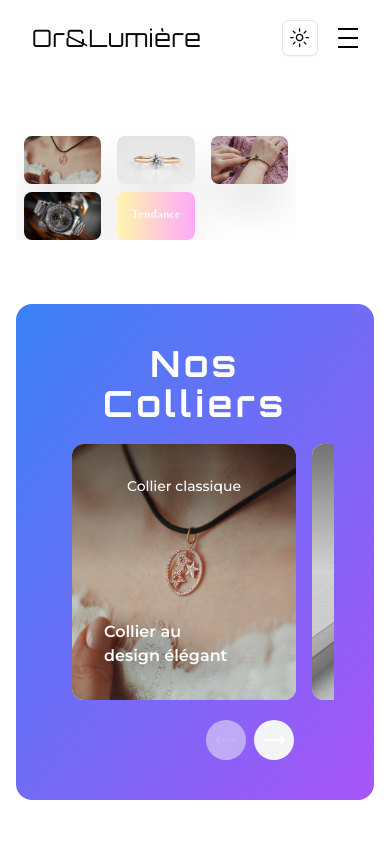
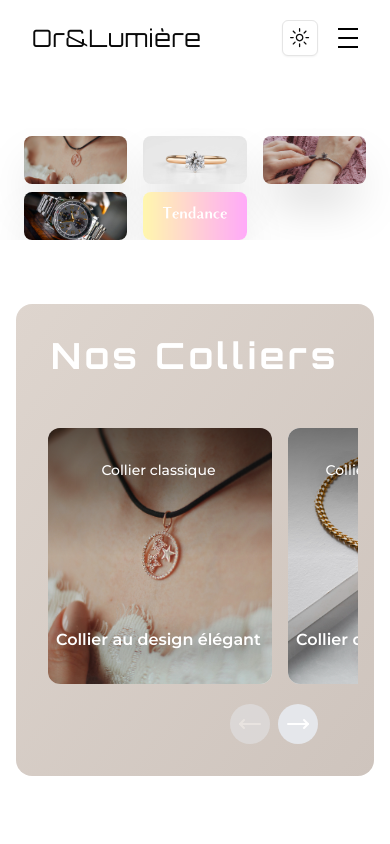
Before and after one commit to Adrien-legeleu/site-orlumiere, a Next.js app: page /collections in a window 390 px wide. Shown: the top 844 px of the page. Built offline with nearby package versions, Linux system fonts and the light colour scheme.

Commit message:
site finish responsive design all , check re all tonight

```diff
--- a/src/about/Commitments.tsx
+++ b/src/about/Commitments.tsx
@@ -67,7 +67,7 @@ export function Commitments() {
 
   return (
     <div className="space-y-12 mt-20">
-      <h2 className="text-5xl text-center  font-orbitron tracking-wider text-black/80 dark:text-white/80 font-semibold">
+      <h2 className="text-4xl text-center  font-orbitron tracking-wider text-black/80 dark:text-white/80 font-semibold">
         Nos engagements
       </h2>
       <div className="grid font-montserrat grid-cols-1 sm:grid-cols-2 lg:grid-cols-4 relative z-10 py-10 max-w-7xl mx-auto">
--- a/src/collections/Landing.tsx
+++ b/src/collections/Landing.tsx
@@ -14,8 +14,8 @@ export function Landing() {
       ),
       value: "necklace",
       content: (
-        <div className="w-full overflow-hidden relative h-full rounded-2xl p-10 text-xl md:text-4xl font-bold text-white bg-gradient-to-br from-blue-500 to-purple-500">
-          <h3 className="text-center text-4xl tracking-widest font-orbitron">
+        <div className="w-full overflow-hidden relative h-full rounded-2xl  450px:p-10 px-4 py-8 text-xl md:text-4xl font-bold text-white bg-gradient-to-br from-[#DED5CE] to-[#cec4bd]">
+          <h3 className="text-center max-550px:pb-8 text-4xl tracking-widest font-orbitron">
             Nos Colliers
           </h3>
 
@@ -29,8 +29,8 @@ export function Landing() {
       ),
       value: "ring",
       content: (
-        <div className="w-full overflow-hidden relative h-full rounded-2xl p-10 text-xl md:text-4xl font-bold text-white bg-gradient-to-br from-blue-500 to-purple-500">
-          <h3 className="text-center text-4xl tracking-widest font-orbitron">
+        <div className="w-full overflow-hidden relative h-full rounded-2xl  450px:p-10 px-4 py-8 text-xl md:text-4xl font-bold text-white bg-gradient-to-br from-[#DED5CE] to-[#cec4bd]">
+          <h3 className="text-center max-550px:pb-8 text-4xl tracking-widest font-orbitron">
             Nos Bagues
           </h3>
           <AppleCardsCarouselDemoBagues />
@@ -43,8 +43,8 @@ export function Landing() {
       ),
       value: "playground",
       content: (
-        <div className="w-full overflow-hidden relative h-full rounded-2xl p-10 text-xl md:text-4xl font-bold text-white bg-gradient-to-br from-blue-500 to-purple-500">
-          <h3 className="text-center text-4xl tracking-widest font-orbitron">
+        <div className="w-full overflow-hidden relative h-full rounded-2xl  450px:p-10 px-4 py-8 text-xl md:text-4xl font-bold text-white bg-gradient-to-br from-[#DED5CE] to-[#cec4bd]">
+          <h3 className="text-center max-550px:pb-8 text-4xl tracking-widest font-orbitron">
             Nos blacelets
           </h3>
           <AppleCardsCarouselDemoBracelets />
@@ -57,8 +57,8 @@ export function Landing() {
       ),
       value: "content",
       content: (
-        <div className="w-full overflow-hidden relative h-full rounded-2xl p-10 text-xl md:text-4xl font-bold text-white bg-gradient-to-br from-blue-500 to-purple-500">
-          <h3 className="text-center text-4xl tracking-widest font-orbitron">
+        <div className="w-full overflow-hidden relative h-full rounded-2xl  450px:p-10 px-4 py-8 text-xl md:text-4xl font-bold text-white bg-gradient-to-br from-[#DED5CE] to-[#cec4bd]">
+          <h3 className="text-center max-550px:pb-8 text-4xl tracking-widest font-orbitron">
             Nos Montres
           </h3>
           <AppleCardsCarouselDemoMontres />
@@ -71,8 +71,8 @@ export function Landing() {
       ),
       value: "random",
       content: (
-        <div className="w-full overflow-hidden relative h-full rounded-2xl p-10 text-xl md:text-4xl font-bold text-white bg-gradient-to-br from-blue-500 to-purple-500">
-          <h3 className="text-center text-4xl tracking-widest font-orbitron">
+        <div className="w-full overflow-hidden relative h-full rounded-2xl 450px:p-10 px-4 py-8 text-xl md:text-4xl font-bold text-white bg-gradient-to-br from-[#DED5CE] to-[#cec4bd]">
+          <h3 className="text-center max-550px:pb-8 text-4xl tracking-widest font-orbitron">
             Tendances
           </h3>
           <AppleCardsCarouselDemoTendances />
--- a/src/components/acerternity/apple-cards-carousel.tsx
+++ b/src/components/acerternity/apple-cards-carousel.tsx
@@ -121,7 +121,7 @@ export const Carousel = ({ items, initialScroll = 0 }: CarouselProps) => {
                   },
                 }}
                 key={"card" + index}
-                className="last:pr-[5%] md:last:pr-[33%]  rounded-xl"
+                className="last:pr-[5%] md:last:pr-[33%]    rounded-xl"
               >
                 {item}
               </motion.div>
@@ -130,14 +130,14 @@ export const Carousel = ({ items, initialScroll = 0 }: CarouselProps) => {
         </div>
         <div className="flex justify-end gap-2 mr-10">
           <button
-            className="relative z-40 h-10 w-10 rounded-full bg-gray-100 flex items-center justify-center disabled:opacity-50"
+            className="relative z-40 h-10 w-10 rounded-full bg-gray-200 flex items-center justify-center disabled:opacity-50"
             onClick={scrollLeft}
             disabled={!canScrollLeft}
           >
             <MoveLeft className="dark:text-black" />
           </button>
           <button
-            className="relative z-40 h-10 w-10 rounded-full bg-gray-100 flex items-center justify-center disabled:opacity-50"
+            className="relative z-40 h-10 w-10 rounded-full bg-gray-200 flex items-center justify-center disabled:opacity-50"
             onClick={scrollRight}
             disabled={!canScrollRight}
           >
@@ -198,7 +198,7 @@ export const Card = ({
         className="rounded-xl bg-gray-100 dark:bg-neutral-900 h-64 w-56  cursor-default overflow-hidden flex flex-col items-start justify-start relative z-10"
       >
         <div className="absolute h-full top-0 inset-x-0 bg-gradient-to-b from-black/50 via-transparent to-transparent z-30 pointer-events-none" />
-        <div className="relative z-40 p-8 flex items-center h-full justify-between flex-col">
+        <div className="relative z-40 450px:p-8  px-2 py-8 flex items-center h-full justify-between flex-col">
           <motion.p
             layoutId={layout ? `category-${card.category}` : undefined}
             className="text-white text-sm md:text-base font-montserrat text-center text-shadow-lg font-medium "
--- a/src/components/acerternity/aurora-background.tsx
+++ b/src/components/acerternity/aurora-background.tsx
@@ -30,7 +30,7 @@ export const AuroraBackground = ({
               `
             [--white-gradient:repeating-linear-gradient(100deg,var(--white)_0%,var(--white)_7%,var(--transparent)_10%,var(--transparent)_12%,var(--white)_16%)]
             [--dark-gradient:repeating-linear-gradient(100deg,var(--black)_0%,var(--black)_7%,var(--transparent)_10%,var(--transparent)_12%,var(--black)_16%)]
-            [--aurora:repeating-linear-gradient(100deg,var(--blue-500)_10%,var(--indigo-300)_15%,var(--blue-300)_20%,var(--violet-200)_25%,var(--blue-400)_30%)]
+            [--aurora:repeating-linear-gradient(100deg,#DED5CE_10%,#CEC4BD_15%,#B8ADA7_20%,#A49C95_25%,#998E89_30%)]
             [background-image:var(--white-gradient),var(--aurora)]
             dark:[background-image:var(--dark-gradient),var(--aurora)]
             [background-size:300%,_200%]
--- a/src/components/acerternity/sticky-scroll-reveal.tsx
+++ b/src/components/acerternity/sticky-scroll-reveal.tsx
@@ -97,7 +97,7 @@ export const StickyScroll = ({
                 {item.description}
               </motion.p>
               <motion.a
-                href={`${index != 1 ? "collections" : "/about"}`}
+                href={`${index != 1 ? "/collections" : "/about"}`}
                 initial={{
                   opacity: 0,
                 }}
--- a/src/components/acerternity/tabs.tsx
+++ b/src/components/acerternity/tabs.tsx
@@ -40,7 +40,7 @@ export const Tabs = ({
     <div className="space-y-16 450px:mx-auto  ">
       <div
         className={cn(
-          "450px:flex 450px:flex-row grid grid-cols-3 max-450px:ml-4  justify-center items-center gap-0 xl:gap-5 [perspective:1000px] relative overflow-auto sm:overflow-visible no-visible-scrollbar max-w-full w-full",
+          "450px:flex 450px:flex-row grid grid-cols-3 max-450px:px-4 w-screen  justify-center items-center gap-0 xl:gap-5 [perspective:1000px] relative overflow-auto sm:overflow-visible no-visible-scrollbar max-w-full 450px:w-full",
           containerClassName
         )}
       >
@@ -101,7 +101,7 @@ export const FadeInDiv = ({
     return tab.value === tabs[0].value;
   };
   return (
-    <div className="relative w-full h-screen">
+    <div className="relative w-full h-[60vh] sm:h-screen">
       {tabs.map((tab, idx) => (
         <motion.div
           key={tab.value}
--- a/src/components/acerternity/timeline.tsx
+++ b/src/components/acerternity/timeline.tsx
@@ -82,7 +82,7 @@ export const Timeline = ({ data }: { data: TimelineEntry[] }) => {
               height: heightTransform,
               opacity: opacityTransform,
             }}
-            className="absolute inset-x-0 top-0  w-[2px] bg-gradient-to-t from-purple-500 via-blue-500 to-transparent from-[0%] via-[10%] rounded-full"
+            className="absolute inset-x-0 top-0  w-[2px] bg-gradient-to-t from-[#DED5CE] via-[#cec4bd] to-transparent from-[0%] via-[10%] rounded-full"
           />
         </div>
       </div>
--- a/src/features/MenuBurger.tsx
+++ b/src/features/MenuBurger.tsx
@@ -94,7 +94,7 @@ export const MenuInterface = ({ isActive, toggleActive }: IMenuBurgerProps) => {
               Home
             </h3>
           </Link>
-          <div className="flex flex-row gap-5 mt-5">
+          <div className="550xp:flex grid grid-cols-2 450px:w-2/3 380px:w-4/5 w-full 550px:flex-row 450px:gap-5 gap-4 mt-5">
             <Link href="/#presentation">
               <Button>Présentation</Button>
             </Link>
--- a/tailwind.config.ts
+++ b/tailwind.config.ts
@@ -21,6 +21,7 @@ const config: Config = {
       screens: {
         "450px": "450px",
         "550px": "550px",
+        "380px": "380px",
       },
       fontFamily: {
         montserrat: ["Montserrat"],
```
Also changed, not shown: src/home/Landing.tsx (+19 -1 lines).
